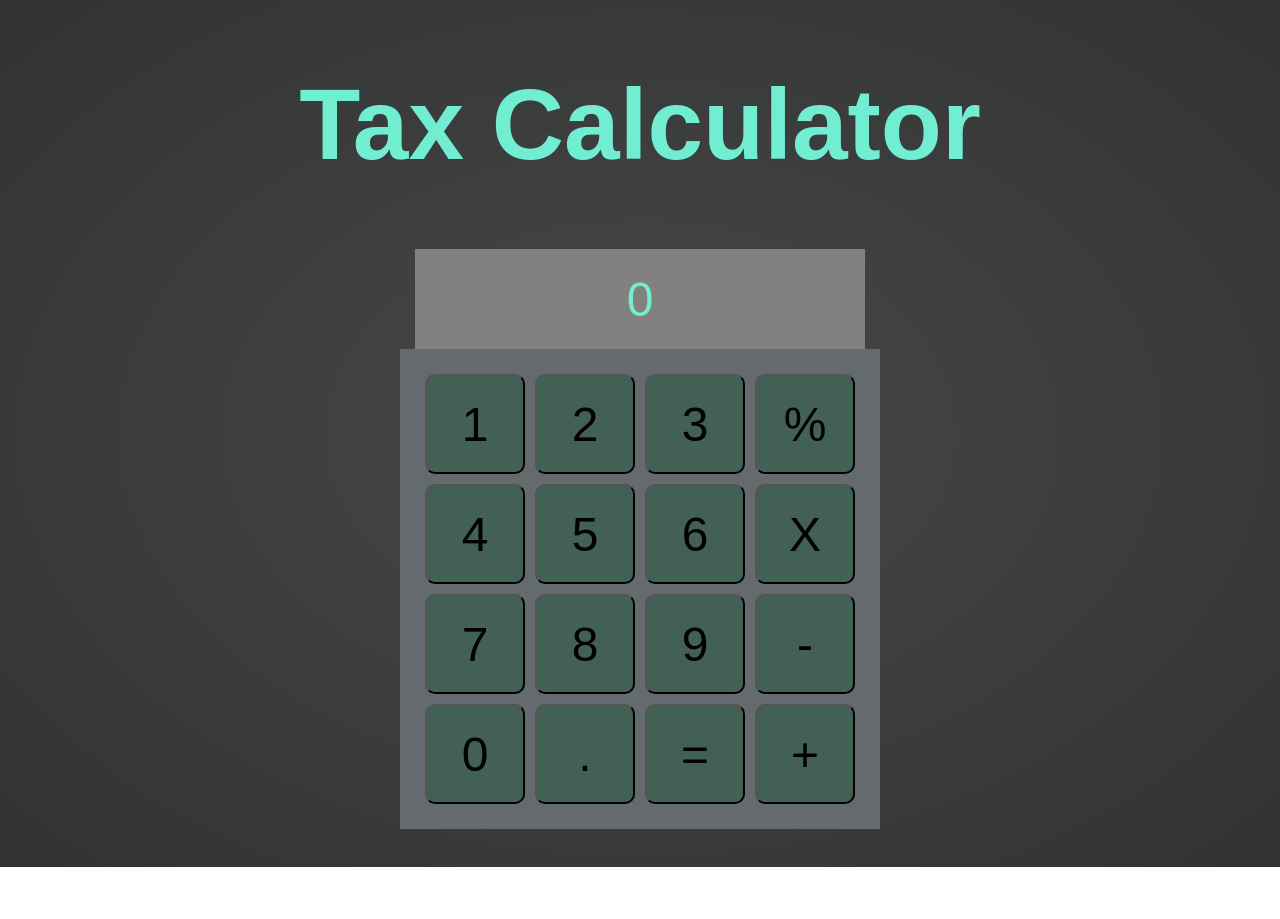
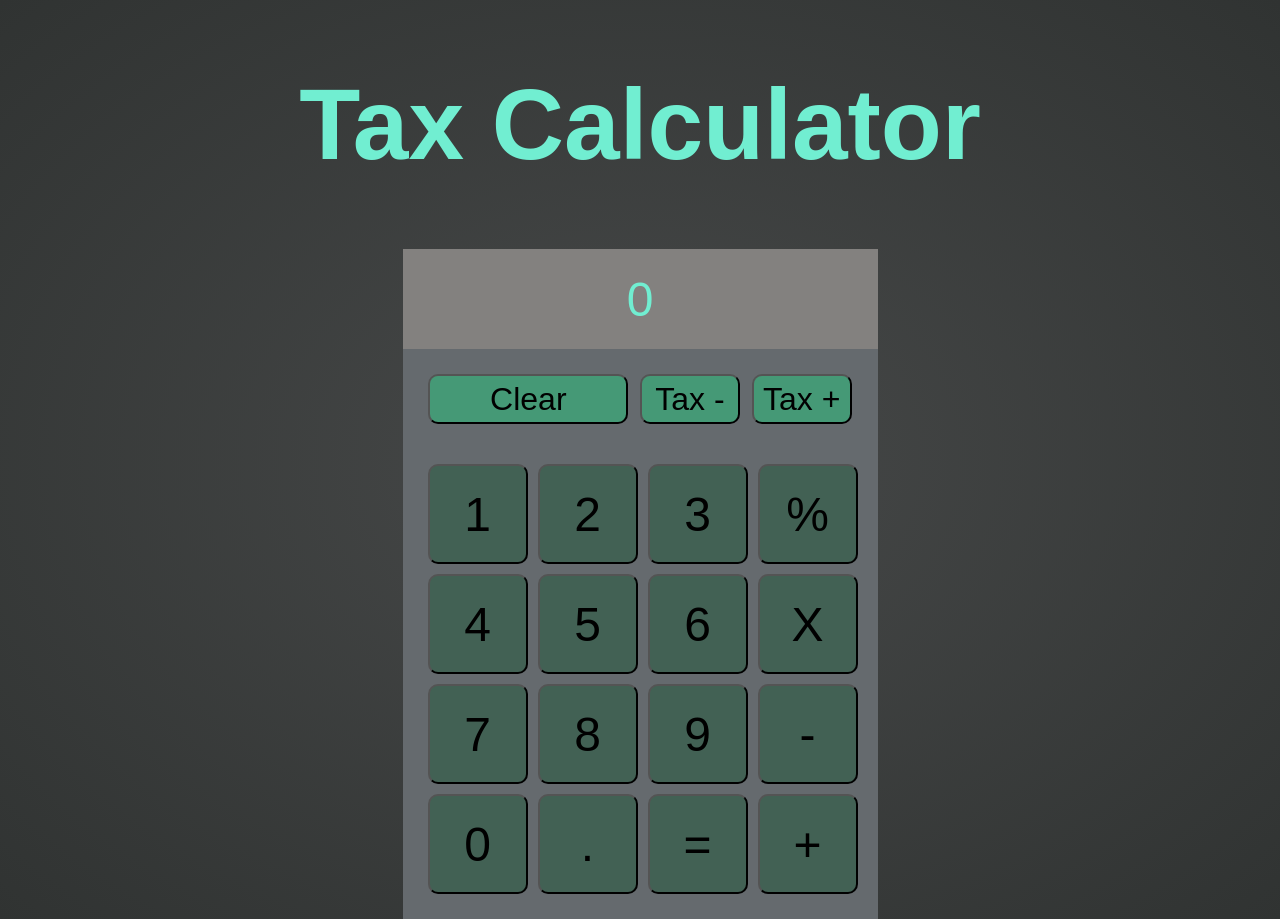
Before and after one commit to JWillett05/react-tax-calculator, a React (Create React App) app: page / in a window 1280 px wide. Before the commit the page ends 867 px from the top, so only its background shows below. Built offline with nearby package versions, Linux system fonts and the light colour scheme.

Commit message:
Styles done

```diff
--- a/src/CalcButtons.jsx
+++ b/src/CalcButtons.jsx
@@ -6,11 +6,15 @@ export default function CalcButtons({ onClick }) {
 
 
     return (
+        <div>
+                <div className="top-buttons" >
+                <button onClick={() => handleClick('C')} className="C">Clear</button>
+                <button onClick={() => handleClick('Tax -')} id="tax">Tax -</button>
+                <button onClick={() => handleClick('Tax +')} id="tax">Tax +</button>
+            </div>
         <div id="calc">
-            <div id="buttons" >
-            {/* <button onClick={() => handleClick('C')} id="tax">C</button>
-            <button onClick={() => handleClick('Tax -')} id="tax">Tax -</button>
-            <button onClick={() => handleClick('Tax +')} id="tax">Tax +</button> */}
+        <div className="buttons" >
+
 
                 <button onClick={() => handleClick('1')} id="button-char">1</button>
                 <button onClick={() => handleClick('2')} id="button-char">2</button>
@@ -30,5 +34,6 @@ export default function CalcButtons({ onClick }) {
                 <button onClick={() => handleClick('+')} id="button-char">+</button>
             </div>
         </div>
+        </div>
     );
 }
--- a/src/index.css
+++ b/src/index.css
@@ -20,6 +20,7 @@ body {
   margin: auto;
   max-width: fit-content;
   background-color: rgb(101, 106, 110);
+  max-width: 475px;
 
 }
 
@@ -29,7 +30,7 @@ body {
   background-color: rgb(131, 129, 127);
   height: 100px;
   width: 100%;
-  max-width: 450px;
+  max-width: 475px;
   text-align: center;
   font-size: 3rem;
   display: flex;
@@ -50,7 +51,7 @@ body {
 
 }
 
-#buttons{
+.buttons{
   display: grid;
   grid-template-columns: repeat(4, 1fr);
   padding: 25px;
@@ -59,7 +60,6 @@ body {
 
 #tax{
   display: grid;
-  grid-template-columns: (3, 1fr);
   background-color: #459976;
   width: 100px;
   height: 50px;
@@ -70,3 +70,28 @@ body {
   font-size: 2rem;
 
 }
+
+.C{
+  background-color: #459976;
+  width: 200px;
+  height: 50px;
+  margin: auto;
+  text-align: center;
+  align-content: center;
+  border-radius: 10px;
+  font-size: 2rem;
+}
+
+.top-buttons{
+  background-color: rgb(101, 106, 110);
+  display: flex;
+  max-width: 425px;
+  margin: auto;
+  text-align: center;
+  align-content: center;
+  font-size: 2rem;
+  gap: 10px;
+  margin-bottom: -10px;
+  padding: 25px;
+
+}
```
